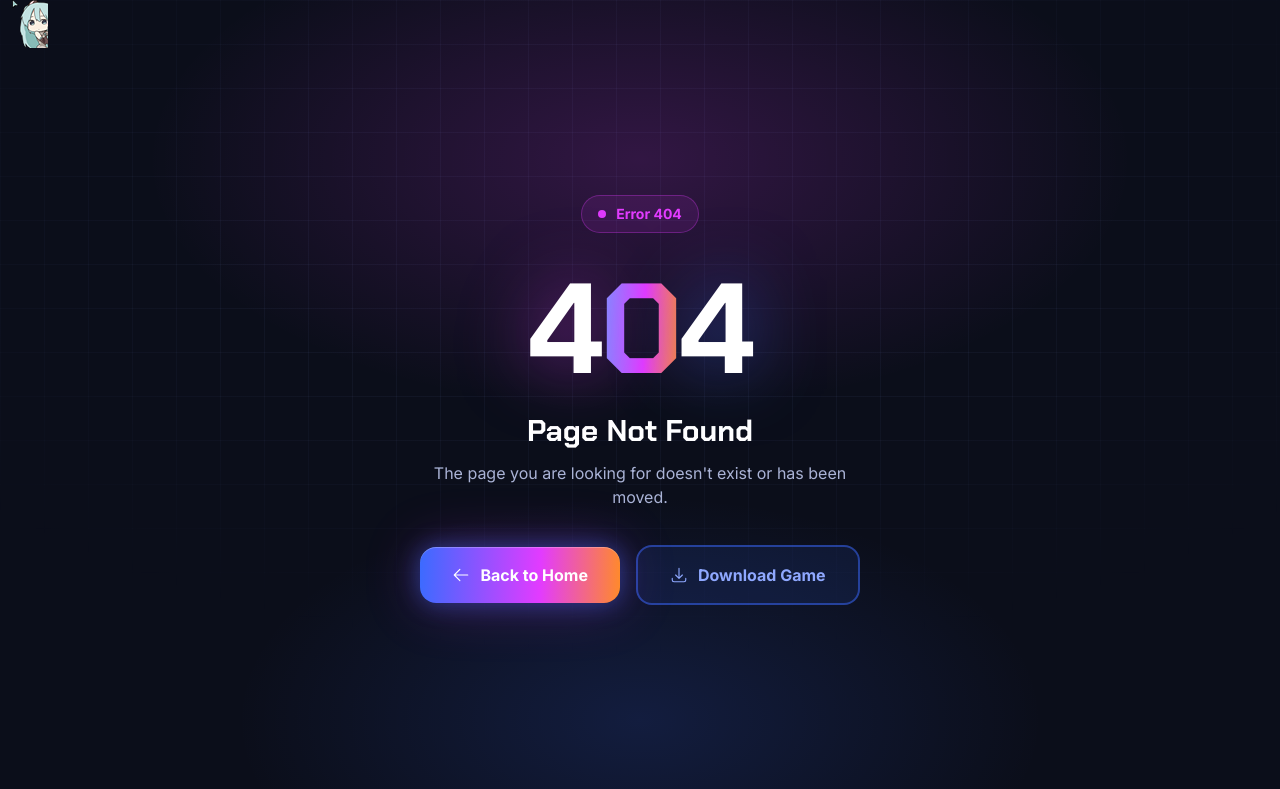
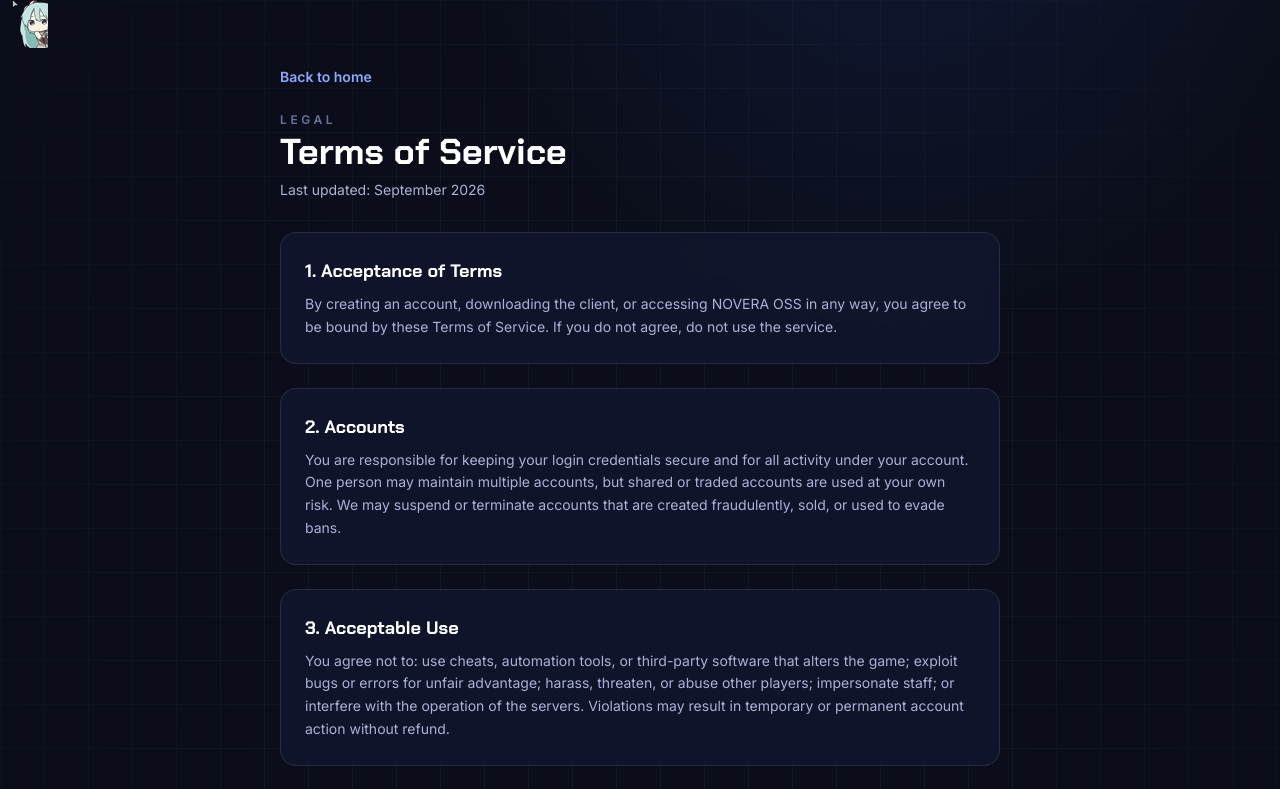
Before and after one commit to noverapj/web, a Next.js app: page /tos in a window 1280 px wide. Before the commit this address had no page. Shown: the top 789 px of the page. Built offline with nearby package versions, Linux system fonts and the light colour scheme.

Commit message:
feat: add terms of service and privacy pages

```diff
--- /dev/null
+++ b/src/app/privacy/page.tsx
@@ -0,0 +1,84 @@
+import type { Metadata } from "next";
+import Link from "next/link";
+
+export const metadata: Metadata = {
+  title: "Privacy Policy",
+};
+
+const SECTIONS = [
+  {
+    title: "1. Data We Collect",
+    body: "When you create an account we store the username, nickname, email address, and a secure representation of your password. While you use the site we may record your IP address, browser information, and pages visited to operate and secure the service.",
+  },
+  {
+    title: "2. In-Game Data",
+    body: "Your in-game profile — level, currency, battle records, guild membership, and items — is stored in the game database and used solely to provide and display your account state on the website and in the game.",
+  },
+  {
+    title: "3. Third-Party Login",
+    body: "If you sign in with Discord or Google, we receive the identity identifier, email address, and display name associated with that provider. We use them only to authenticate you and to link the provider to your account. We never post or act on your behalf.",
+  },
+  {
+    title: "4. Cookies and Advertising",
+    body: "We use an essential session cookie to keep you signed in. Third-party advertising partners (such as Google AdSense) may set their own cookies and use standard identifiers to serve and measure ads. You can control ad personalization through your browser settings or Google's ad settings.",
+  },
+  {
+    title: "5. How We Use Your Data",
+    body: "We use your data to authenticate you, display your account information, prevent fraud and abuse, respond to support requests, and operate the service. We do not sell your personal data to anyone.",
+  },
+  {
+    title: "6. Data Sharing",
+    body: "We do not share your personal data with third parties except: advertising partners as described above, and legal authorities when required by law. Your game account data is never exposed to other players beyond what the game itself displays.",
+  },
+  {
+    title: "7. Data Retention",
+    body: "Account data is retained while your account exists. You may request deletion of your account, which removes your ability to log in; certain game records may be retained for operational and legal reasons.",
+  },
+  {
+    title: "8. Security",
+    body: "Passwords are never stored in plain text. Access to the game database is limited to the website backend and the game server. Despite these measures, no method of transmission or storage is completely secure.",
+  },
+  {
+    title: "9. Your Rights",
+    body: "You may access, correct, or request deletion of your personal data at any time by contacting us through the community channels listed on the website.",
+  },
+  {
+    title: "10. Changes to This Policy",
+    body: "We may update this policy as the service evolves. Material changes will be announced on the website. Continued use of the service constitutes acceptance of the updated policy.",
+  },
+];
+
+export default function PrivacyPage() {
+  return (
+    <div className="relative min-h-screen">
+      <div className="bg-grid absolute inset-0" aria-hidden />
+      <div className="absolute inset-0 bg-[radial-gradient(ellipse_50%_40%_at_70%_-10%,rgb(59_107_255/0.12),transparent_70%)]" aria-hidden />
+
+      <main className="relative mx-auto max-w-3xl px-4 py-16 sm:px-6">
+        <Link
+          href="/"
+          className="text-sm font-semibold text-ice transition-colors hover:text-white"
+        >
+          Back to home
+        </Link>
+
+        <header className="mt-6">
+          <p className="text-xs font-semibold uppercase tracking-[0.3em] text-dim">Legal</p>
+          <h1 className="mt-1 font-display text-3xl font-bold text-white sm:text-4xl">
+            Privacy Policy
+          </h1>
+          <p className="mt-2 text-sm text-mist">Last updated: September 2026</p>
+        </header>
+
+        <div className="mt-8 space-y-6">
+          {SECTIONS.map((s) => (
+            <section key={s.title} className="rounded-2xl border border-white/10 bg-panel/60 p-6 backdrop-blur">
+              <h2 className="font-display text-lg font-bold text-white">{s.title}</h2>
+              <p className="mt-2 text-sm leading-relaxed text-mist">{s.body}</p>
+            </section>
+          ))}
+        </div>
+      </main>
+    </div>
+  );
+}
--- /dev/null
+++ b/src/app/tos/page.tsx
@@ -0,0 +1,80 @@
+import type { Metadata } from "next";
+import Link from "next/link";
+
+export const metadata: Metadata = {
+  title: "Terms of Service",
+};
+
+const SECTIONS = [
+  {
+    title: "1. Acceptance of Terms",
+    body: "By creating an account, downloading the client, or accessing NOVERA OSS in any way, you agree to be bound by these Terms of Service. If you do not agree, do not use the service.",
+  },
+  {
+    title: "2. Accounts",
+    body: "You are responsible for keeping your login credentials secure and for all activity under your account. One person may maintain multiple accounts, but shared or traded accounts are used at your own risk. We may suspend or terminate accounts that are created fraudulently, sold, or used to evade bans.",
+  },
+  {
+    title: "3. Acceptable Use",
+    body: "You agree not to: use cheats, automation tools, or third-party software that alters the game; exploit bugs or errors for unfair advantage; harass, threaten, or abuse other players; impersonate staff; or interfere with the operation of the servers. Violations may result in temporary or permanent account action without refund.",
+  },
+  {
+    title: "4. Virtual Items and Currency",
+    body: "All virtual items, currency, and progress are licensed to you for use within the game only. They have no monetary value, cannot be transferred outside the game, and are not refundable except where required by applicable law. We may adjust, restore, or remove virtual goods to correct errors or enforce these terms.",
+  },
+  {
+    title: "5. Content and Intellectual Property",
+    body: "The NOVERA OSS project operates as a community revival. All character names, artwork, and game data are used for historical preservation purposes. If you believe any content infringes your rights, contact us and we will review the claim promptly.",
+  },
+  {
+    title: "6. Termination",
+    body: "We may suspend or terminate access to the service at any time, with or without notice, for conduct that violates these terms or harms the community. You may stop using the service at any time; however, accounts and progress are not portable.",
+  },
+  {
+    title: "7. Limitation of Liability",
+    body: "The service is provided as-is and without warranty of any kind. To the maximum extent permitted by law, the operator is not liable for any damages arising from use of, or inability to use, the service, including loss of virtual items, data, or downtime.",
+  },
+  {
+    title: "8. Changes to These Terms",
+    body: "We may update these terms from time to time. Material changes will be announced on the website. Continued use of the service after changes take effect constitutes acceptance of the revised terms.",
+  },
+  {
+    title: "9. Contact",
+    body: "Questions about these terms can be sent through the community channels listed on the website.",
+  },
+];
+
+export default function TosPage() {
+  return (
+    <div className="relative min-h-screen">
+      <div className="bg-grid absolute inset-0" aria-hidden />
+      <div className="absolute inset-0 bg-[radial-gradient(ellipse_50%_40%_at_70%_-10%,rgb(59_107_255/0.12),transparent_70%)]" aria-hidden />
+
+      <main className="relative mx-auto max-w-3xl px-4 py-16 sm:px-6">
+        <Link
+          href="/"
+          className="text-sm font-semibold text-ice transition-colors hover:text-white"
+        >
+          Back to home
+        </Link>
+
+        <header className="mt-6">
+          <p className="text-xs font-semibold uppercase tracking-[0.3em] text-dim">Legal</p>
+          <h1 className="mt-1 font-display text-3xl font-bold text-white sm:text-4xl">
+            Terms of Service
+          </h1>
+          <p className="mt-2 text-sm text-mist">Last updated: September 2026</p>
+        </header>
+
+        <div className="mt-8 space-y-6">
+          {SECTIONS.map((s) => (
+            <section key={s.title} className="rounded-2xl border border-white/10 bg-panel/60 p-6 backdrop-blur">
+              <h2 className="font-display text-lg font-bold text-white">{s.title}</h2>
+              <p className="mt-2 text-sm leading-relaxed text-mist">{s.body}</p>
+            </section>
+          ))}
+        </div>
+      </main>
+    </div>
+  );
+}
--- a/src/components/auth/register-form.tsx
+++ b/src/components/auth/register-form.tsx
@@ -214,11 +214,11 @@
           </span>
           <span className="text-xs leading-relaxed text-mist group-hover:text-white">
             I agree to the{" "}
-            <Link href="/forgot" className="font-bold text-ice hover:text-white">
+            <Link href="/tos" className="font-bold text-ice hover:text-white">
               Terms of Service
             </Link>{" "}
             and{" "}
-            <Link href="/forgot" className="font-bold text-ice hover:text-white">
+            <Link href="/privacy" className="font-bold text-ice hover:text-white">
               Privacy Policy
             </Link>
             .
--- a/src/components/footer.tsx
+++ b/src/components/footer.tsx
@@ -21,8 +21,8 @@
   {
     heading: "Legal",
     links: [
-      { label: "Terms of Service", href: "#" },
-      { label: "Privacy Policy", href: "#" },
+      { label: "Terms of Service", href: "/tos" },
+      { label: "Privacy Policy", href: "/privacy" },
     ],
   },
 ];
```
